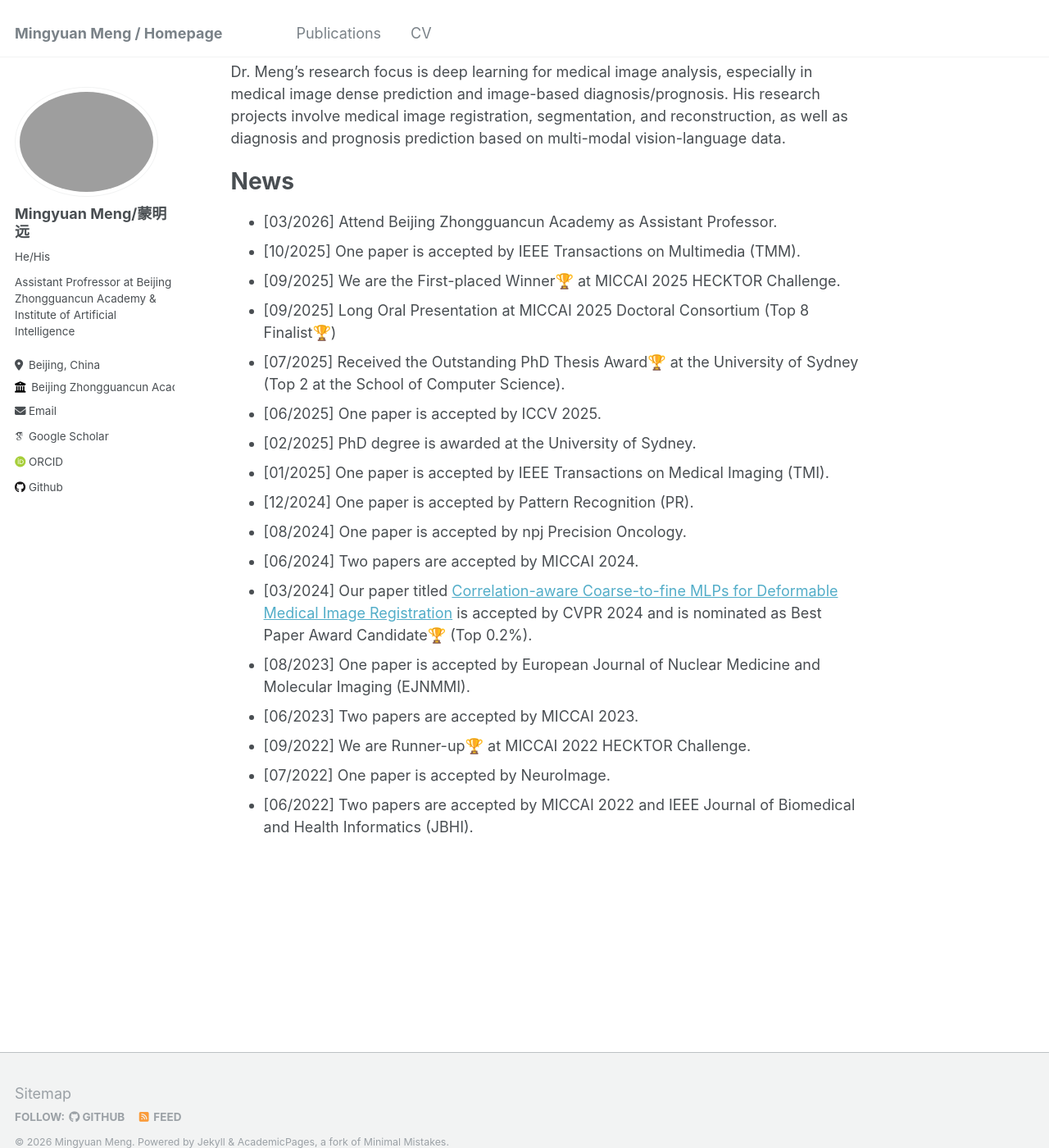
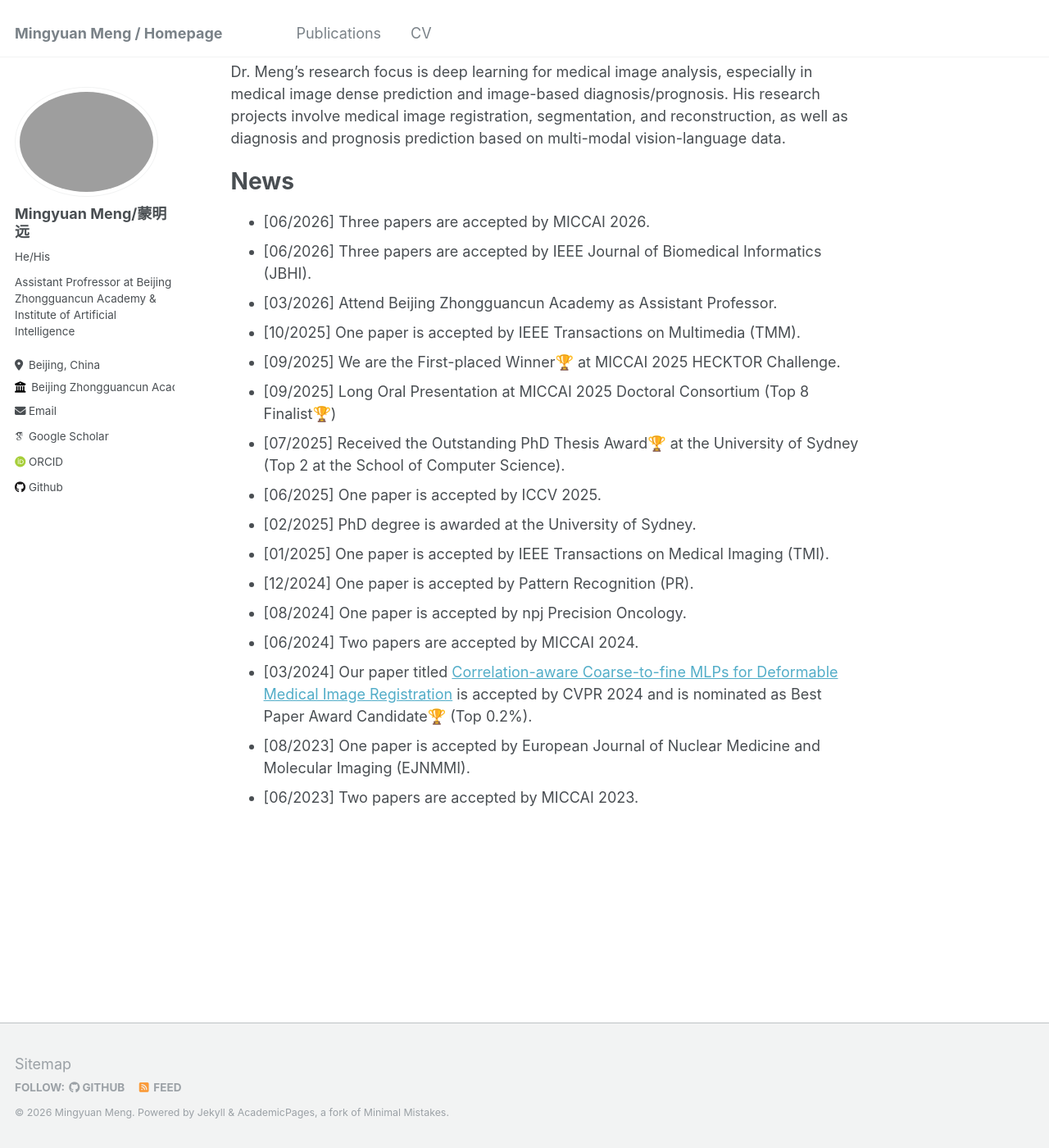
Before and after one commit to MungoMeng/mungomeng.github.io, a Jekyll site: the page built from _pages/about.md, in a window 1280 px wide and 1400 px high, scrolled down 391 px. Shown: the whole window at 82% size. Built offline with Jekyll 4.4.1, drawn with Linux system fonts in a browser that asks for light colours; some web fonts are replaced.

Commit message:
Update about.md

```diff
--- a/_pages/about.md
+++ b/_pages/about.md
@@ -15,6 +15,8 @@ Dr. Meng's research focus is deep learning for medical image analysis, especiall
 
 News
 ======
+* [06/2026] Three papers are accepted by MICCAI 2026.
+* [06/2026] Three papers are accepted by IEEE Journal of Biomedical Informatics (JBHI).
 * [03/2026] Attend Beijing Zhongguancun Academy as Assistant Professor.
 * [10/2025] One paper is accepted by IEEE Transactions on Multimedia (TMM).
 * [09/2025] We are the First-placed Winner🏆 at MICCAI 2025 HECKTOR Challenge.
@@ -29,6 +31,3 @@ News
 * [03/2024] Our paper titled [Correlation-aware Coarse-to-fine MLPs for Deformable Medical Image Registration](https://arxiv.org/abs/2406.00123) is accepted by CVPR 2024 and is nominated as Best Paper Award Candidate🏆 (Top 0.2%).
 * [08/2023] One paper is accepted by European Journal of Nuclear Medicine and Molecular Imaging (EJNMMI).
 * [06/2023] Two papers are accepted by MICCAI 2023.
-* [09/2022] We are Runner-up🏆 at MICCAI 2022 HECKTOR Challenge.
-* [07/2022] One paper is accepted by NeuroImage.
-* [06/2022] Two papers are accepted by MICCAI 2022 and IEEE Journal of Biomedical and Health Informatics (JBHI).
```
